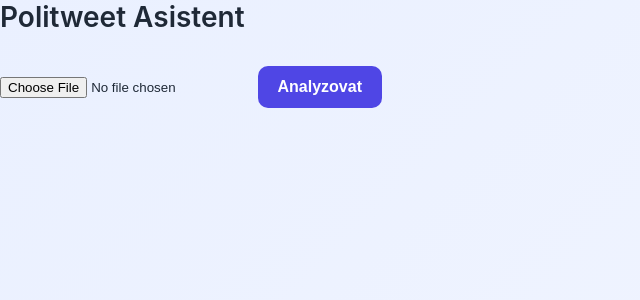
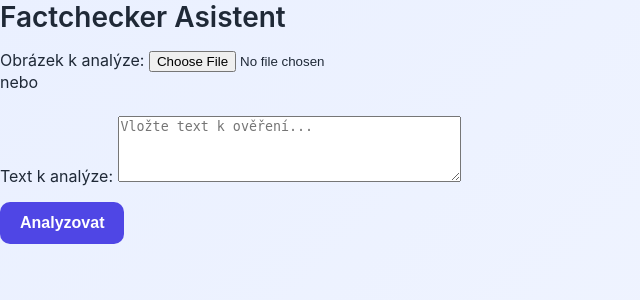
Before and after one commit to JiriMynar/politweet-assistant, a Flask app: page / in a window 1280 px wide. Shown: the top 300 px of the page, without its empty margins (0-640 px from the left). Run offline with Flask 3, Linux system fonts and the light colour scheme.

Commit message:
Update index.html

```diff
--- a/templates/index.html
+++ b/templates/index.html
@@ -2,16 +2,24 @@
 <html lang="cs">
 <head>
     <meta charset="UTF-8">
-    <title>Politweet Asistent</title>
+    <title>Factchecker Asistent</title>
     <link rel="stylesheet" href="{{ url_for('static', filename='style.css') }}">
 </head>
 <body>
-    <h1>Politweet Asistent</h1>
+    <h1>Factchecker Asistent</h1>
 
-    <form action="" method="post" enctype="multipart/form-data">
-        <input type="file" name="image" accept="image/*" required>
+    <form id="analyzeForm" action="/analyze" method="post" enctype="multipart/form-data">
+        <label for="image">Obrázek k analýze:</label>
+        <input type="file" id="image" name="image" accept="image/*"><br>
+        <p>nebo</p>
+        <label for="text">Text k analýze:</label>
+        <textarea id="text" name="text" rows="4" cols="40" placeholder="Vložte text k ověření..."></textarea><br>
         <button type="submit">Analyzovat</button>
     </form>
+
+    {% if error %}
+        <div class="error">{{ error }}</div>
+    {% endif %}
 
     {% if analysis %}
         <h2>Výsledek</h2>
```
